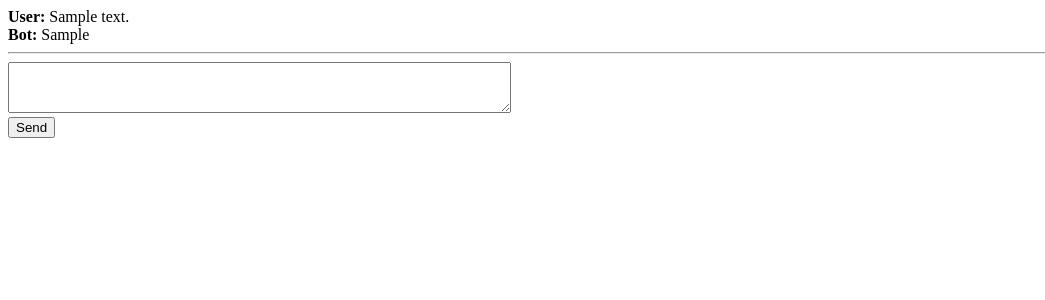
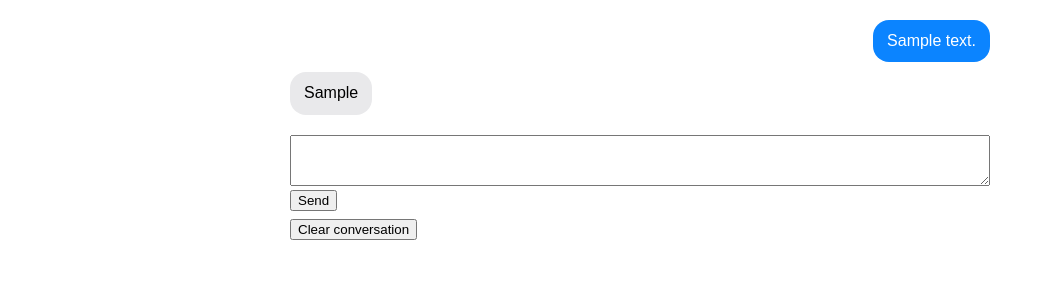
Before and after one commit to BL4NK-USER/django-chatbot, a Django app: template chatbot/templates/chatbot/list_messages.html in a window 1280 px wide. Shown: the top 300 px of the page, without its empty margins (0-1045 px from the left). Run offline with Django 5.2, Linux system fonts and the light colour scheme; the template is opened without the code that fills it: values that come from a table or form of the project are taken from there, others are empty; tables that the repository leaves empty hold one stand-in row (values such as "Sample post").

Commit message:
web and deployment

```diff
--- a/chatbot/chatbot/settings.py
+++ b/chatbot/chatbot/settings.py
@@ -32,7 +32,7 @@ SECRET_KEY = 'django-insecure-=122v-oqzlu$-x8k6azrvz4qportoaw((%j8=@^92c(ft1)ah^
 # SECURITY WARNING: don't run with debug turned on in production!
 DEBUG = True
 
-ALLOWED_HOSTS = []
+ALLOWED_HOSTS = ['radz.pythonanywhere.com', '127.0.0.1']
 
 
 # Application definition
--- a/chatbot/chatbot/urls.py
+++ b/chatbot/chatbot/urls.py
@@ -19,5 +19,5 @@ from django.urls import path, include
 
 urlpatterns = [
     path("admin/", admin.site.urls),
-    path("chatbot/", include("chatbotapp.urls")),
+    path("", include("chatbotapp.urls")),
 ]
--- a/chatbot/chatbotapp/urls.py
+++ b/chatbot/chatbotapp/urls.py
@@ -1,7 +1,8 @@
 from django.urls import path
-from .views import send_message, list_messages
+from .views import send_message, list_messages, clear_messages
 
 urlpatterns = [
     path("send", send_message, name="send_message"),
+    path("clear", clear_messages, name="clear_messages"),
     path("", list_messages, name="list_messages"),
 ]
--- a/chatbot/chatbotapp/views.py
+++ b/chatbot/chatbotapp/views.py
@@ -7,6 +7,10 @@ from .models import ChatMessage
 client = genai.Client(api_key=settings.GEMINI_API_KEY)
 MODEL_NAME = "gemini-3.8-flash"
 
+def clear_messages(request):
+    if request.method == "POST":
+        ChatMessage.objects.all().delete()
+    return redirect("list_messages")
 
 def send_message(request):
     if request.method == "POST":
--- a/chatbot/templates/chatbot/list_messages.html
+++ b/chatbot/templates/chatbot/list_messages.html
@@ -3,18 +3,77 @@
 <head>
     <meta charset="UTF-8">
     <title>Chatbot</title>
+    <style>
+        body {
+            font-family: Arial, sans-serif;
+            margin: 0;
+            padding: 20px;
+            display: flex;
+            justify-content: center;
+        }
+        .chat-container {
+            width: 100%;
+            max-width: 700px;
+        }
+        .message {
+            display: flex;
+            margin-bottom: 10px;
+        }
+        .message.user {
+            justify-content: flex-end;
+        }
+        .message.bot {
+            justify-content: flex-start;
+        }
+        .bubble {
+            max-width: 75%;
+            padding: 10px 14px;
+            border-radius: 16px;
+            line-height: 1.4;
+        }
+        .user .bubble {
+            background: #0b84ff;
+            color: #fff;
+        }
+        .bot .bubble {
+            background: #e9e9eb;
+            color: #000;
+        }
+        .controls {
+            display: flex;
+            flex-direction: column;
+            gap: 8px;
+            margin-top: 20px;
+        }
+        textarea {
+            width: 100%;
+            box-sizing: border-box;
+        }
+    </style>
 </head>
 <body>
+    <div class="chat-container">
         {% for message in chat_messages %}
-    <div><strong>User:</strong> {{ message.user_message }}</div>
-    <div><strong>Bot:</strong> {{ message.bot_response|linebreaksbr }}</div>
-    <hr>
+        <div class="message user">
+            <div class="bubble">{{ message.user_message|linebreaksbr }}</div>
+        </div>
+        <div class="message bot">
+            <div class="bubble">{{ message.bot_response|linebreaksbr }}</div>
+        </div>
         {% endfor %}
 
+        <div class="controls">
             <form action="{% url 'send_message' %}" method="post">
                 {% csrf_token %}
-        <textarea name="user_message" rows="3" cols="60"></textarea><br>
+                <textarea name="user_message" rows="3"></textarea><br>
                 <input type="submit" value="Send">
             </form>
+
+            <form action="{% url 'clear_messages' %}" method="post">
+                {% csrf_token %}
+                <input type="submit" value="Clear conversation">
+            </form>
+        </div>
+    </div>
 </body>
 </html>
```
Also changed, not shown: chatbot/requirements.txt (added, +30 -0 lines). Lines whose indentation alone changed are shown as unchanged.
